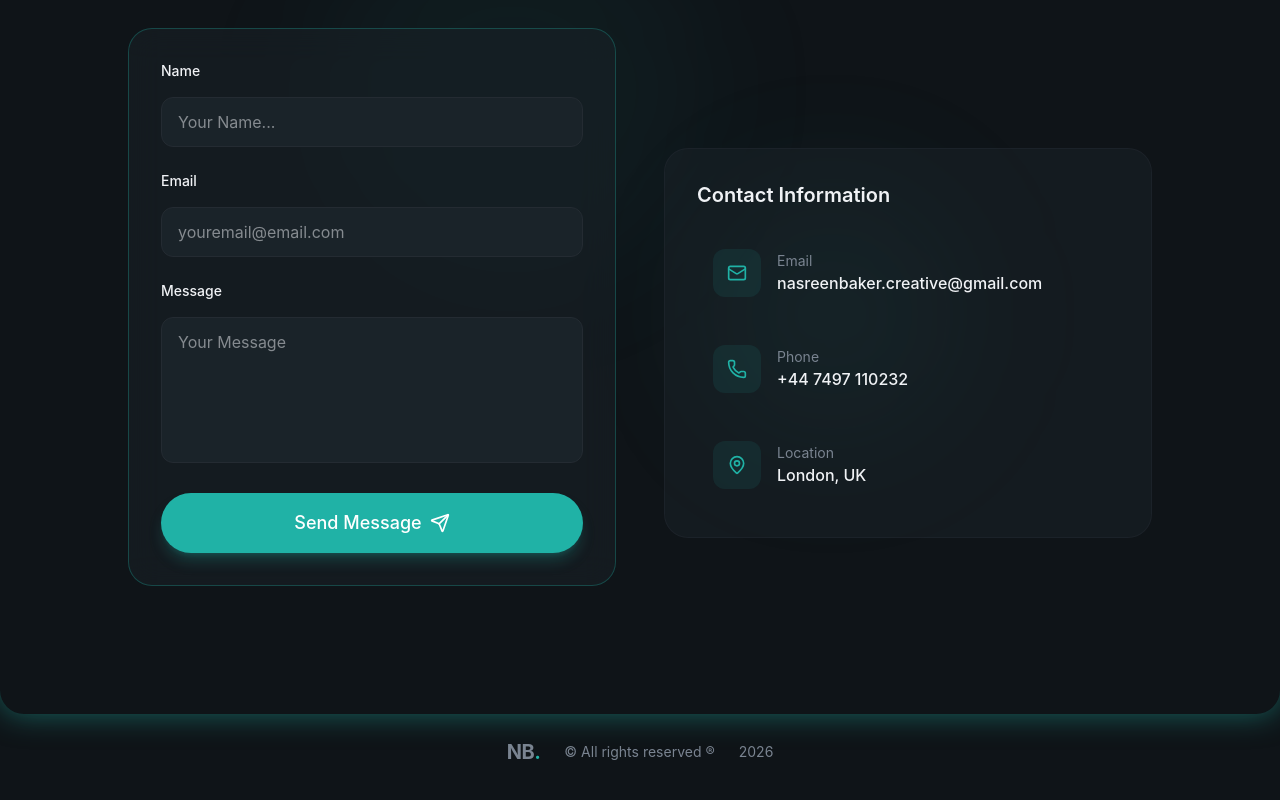
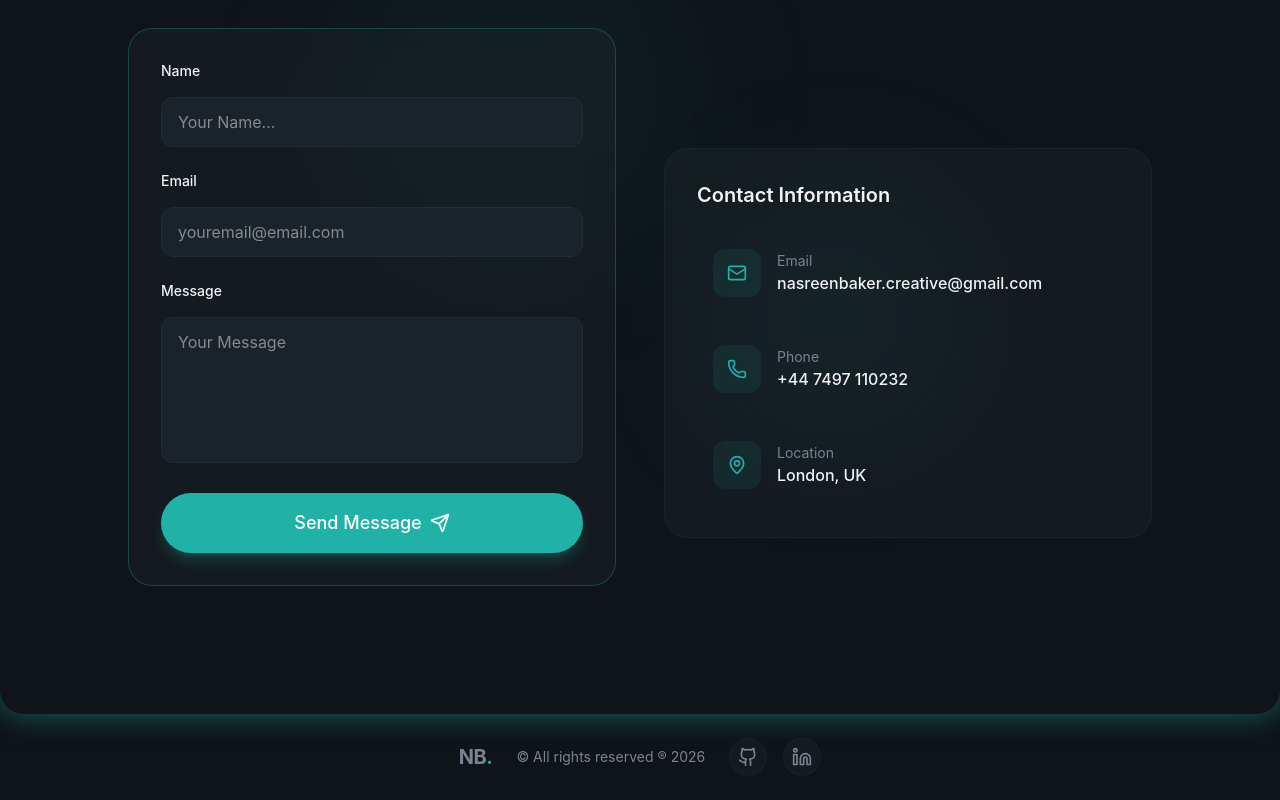
Before and after one commit to STEM-Girlie/React-TailwindCSS-Personal-Portfolio, a React (Vite) app: page / in a window 1280 px wide. Shown: the part 5989-6789 px from the top of the page. Built offline with nearby package versions, Linux system fonts and the light colour scheme.

Commit message:
footer adjustment

```diff
--- a/src/layout/Footer.jsx
+++ b/src/layout/Footer.jsx
@@ -1,17 +1,43 @@
+import { Linkedin, Github } from "lucide-react";
+
 export const Footer = () => {
   return (
-    <section id="footer">
-      <footer className="py-6 text-sm text-muted-foreground">
+    <section id="footer container mx-auto flex items-center gap-6">
+      <footer className="py-6 text-sm text-muted-foreground ">
         <div className="container mx-auto flex justify-center items-center gap-6">
           <a
             href="#"
-            className="text-xl font-bold tracking-tight hover:text-primary"
+            className="text-xl font-bold tracking-tight hover:text-primary "
           >
             NB<span className="text-primary">.</span>
           </a>
 
-          <span>&copy; All rights reserved &reg;</span>
-          <span>2026</span>
+          <span>&copy; All rights reserved &reg; 2026</span>
+
+          <span>
+            <span className="flex items-center gap-4">
+              {[
+                { icon: Github, href: "https://github.com/STEM-Girlie" },
+                {
+                  icon: Linkedin,
+                  href: "https://www.linkedin.com/in/nasreenbaker",
+                },
+              ].map((social, index) => {
+                const Icon = social.icon;
+                return (
+                  <a
+                    key={index}
+                    href={social.href}
+                    target="_blank"
+                    rel="noopener noreferrer"
+                    className="p-2 rounded-full glass hover:bg-primary/10 hover:text-primary transition-all duration-300"
+                  >
+                    <Icon className="w-5 h-5" />
+                  </a>
+                );
+              })}
+            </span>
+          </span>
         </div>
       </footer>
     </section>
```
